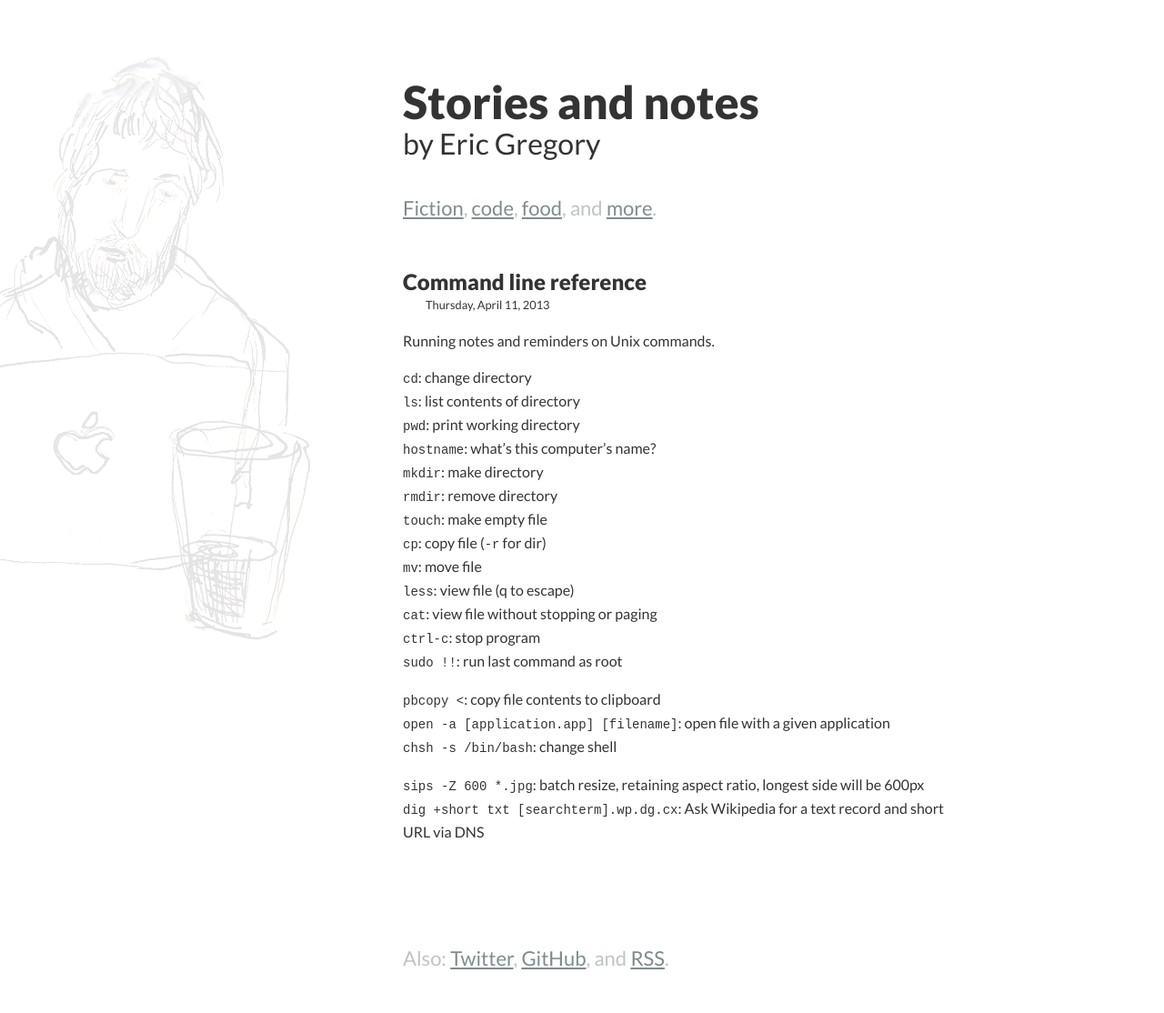
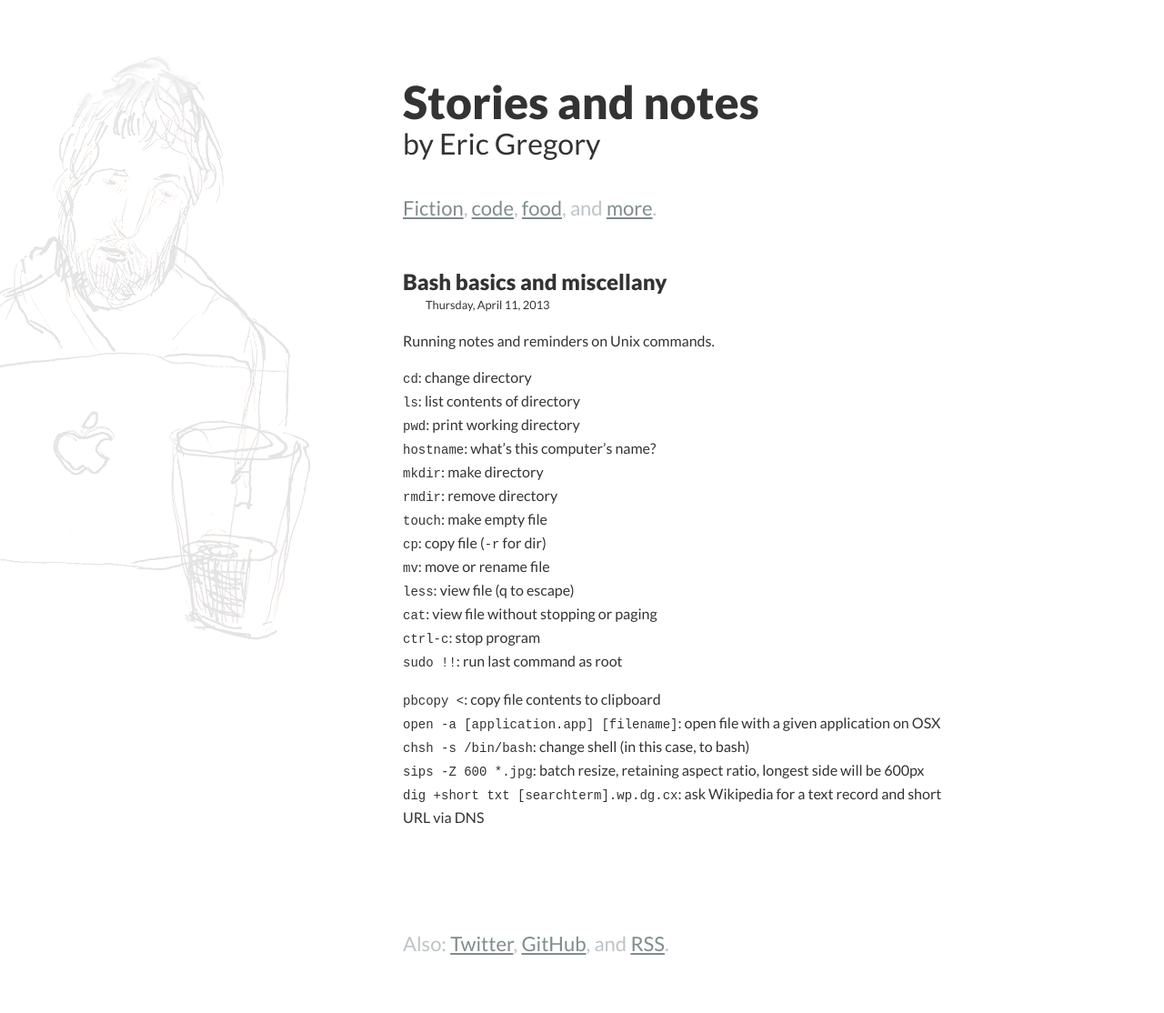
Before and after one commit to ericgregory/ericgregory.github.com, a Jekyll site: the page built from _posts/2013-04-11-command-line.md, in a window 1280 px wide. Shown: the whole page at 91% size. Built offline with Jekyll 4.4.1, drawn with Linux system fonts in a browser that asks for light colours; Markdown is read by kramdown in place of the engine named in the settings.

Commit message:
Changed bash post title, updated descriptions for specificity

```diff
--- a/_posts/2013-04-11-command-line.md
+++ b/_posts/2013-04-11-command-line.md
@@ -1,7 +1,8 @@
 ---
 layout: post
-title: "Command line reference"
+title: Bash basics and miscellany
 category: computers
+published: true
 ---
 
 Running notes and reminders on Unix commands.
@@ -14,15 +15,14 @@ Running notes and reminders on Unix commands.
 <code>rmdir</code>: remove directory
 <code>touch</code>: make empty file
 <code>cp</code>: copy file (<code>-r</code> for dir)
-<code>mv</code>: move file
+<code>mv</code>: move or rename file
 <code>less</code>: view file (q to escape)
 <code>cat</code>: view file without stopping or paging
 <code>ctrl-c</code>: stop program
 <code>sudo !!</code>: run last command as root
 
 <code>pbcopy <</code>: copy file contents to clipboard
-<code>open -a [application.app] [filename]</code>: open file with a given application
-<code>chsh -s /bin/bash</code>: change shell
-
+<code>open -a [application.app] [filename]</code>: open file with a given application on OSX
+<code>chsh -s /bin/bash</code>: change shell (in this case, to bash)
 <code>sips -Z 600 *.jpg</code>: batch resize, retaining aspect ratio, longest side will be 600px
-<code>dig +short txt [searchterm].wp.dg.cx</code>: Ask Wikipedia for a text record and short URL via DNS
+<code>dig +short txt [searchterm].wp.dg.cx</code>: ask Wikipedia for a text record and short URL via DNS
```
